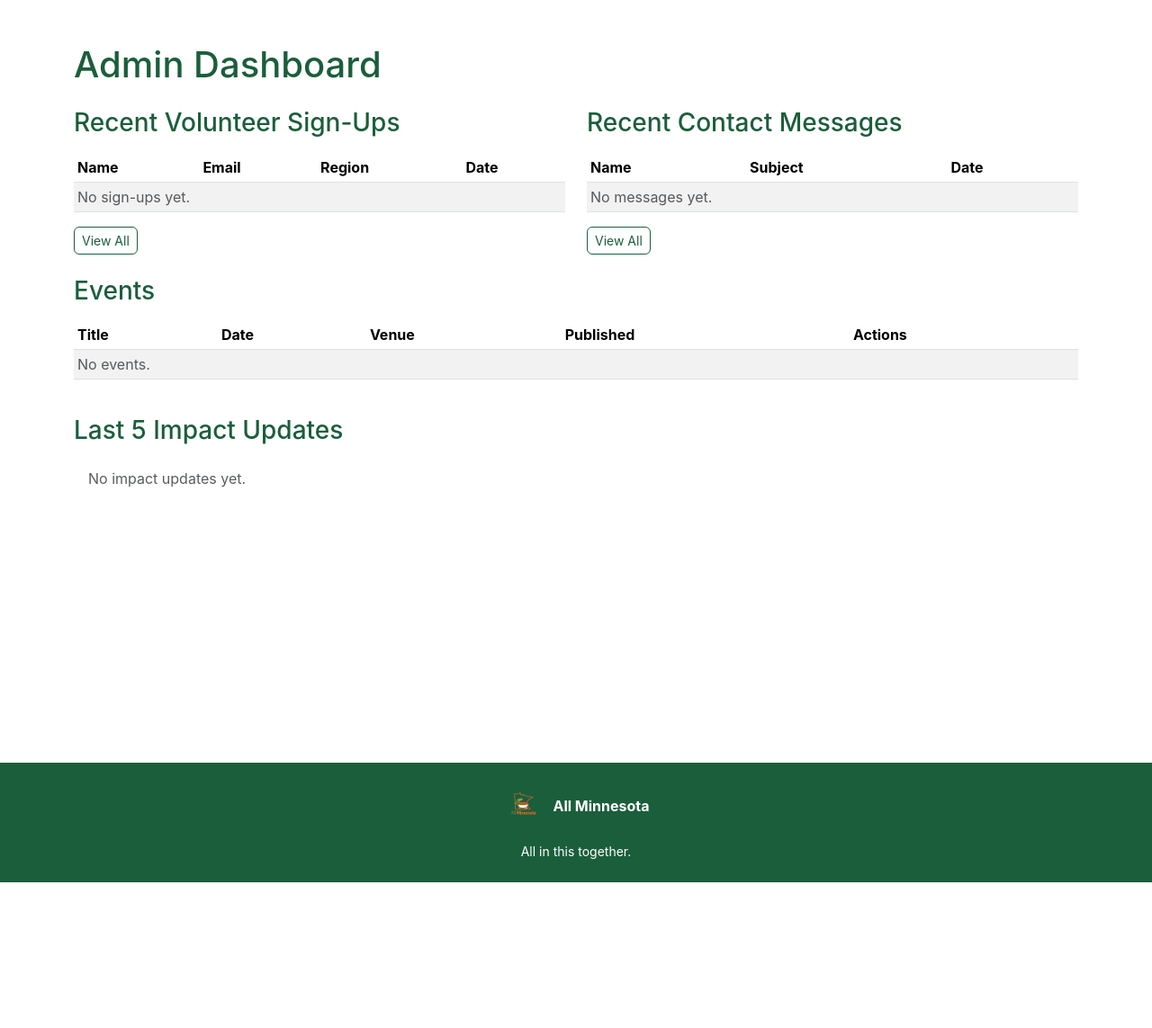
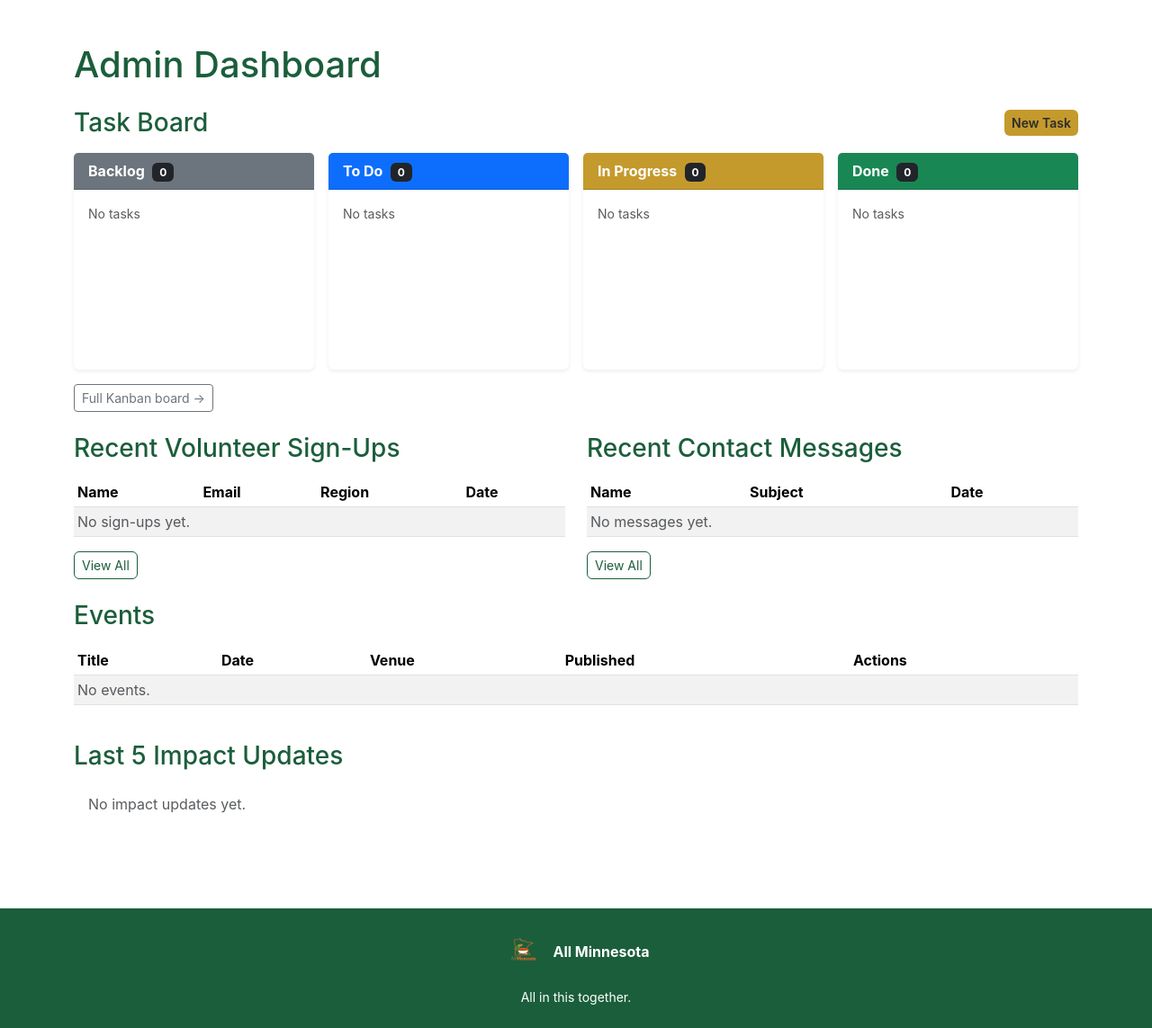
Before and after one commit to ekvale/allminnesota, a Django app: page /dashboard/ in a window 1280 px wide. Shown: the part 86-1229 px from the top of the page at 90% size. Before the commit the page ends 1067 px from the top, so only its background shows below. Run offline with Django 4.2, Linux system fonts and the light colour scheme; the visitor is signed in with stand-in values (Sample User, id 1); data comes from the database, SQL or seed files in the repository; data that the repository does not hold is empty.

Commit message:
Embed Kanban board on admin dashboard; move tasks from dashboard

```diff
--- a/core/templates/core/admin/_task_card.html
+++ b/core/templates/core/admin/_task_card.html
@@ -11,7 +11,7 @@
         {% if task.due_date %}
         <p class="small text-muted mb-2"><i class="fas fa-calendar me-1"></i>{{ task.due_date|date:"M j, Y" }}</p>
         {% endif %}
-        <form method="post" action="{% url 'core:kanban' %}" class="d-flex align-items-center gap-1">
+        <form method="post" action="{% if task_form_action %}{{ task_form_action }}{% else %}{% url 'core:kanban' %}{% endif %}" class="d-flex align-items-center gap-1">
             {% csrf_token %}
             <input type="hidden" name="task_id" value="{{ task.pk }}">
             <select name="status" class="form-select form-select-sm" style="width: auto;">
--- a/core/templates/core/admin/dashboard.html
+++ b/core/templates/core/admin/dashboard.html
@@ -54,6 +54,77 @@
         </div>
     </div>
     {% endif %}
+
+    <!-- Kanban board -->
+    <div class="row g-3 mb-4">
+        <div class="col-12 d-flex justify-content-between align-items-center">
+            <h3 class="text-primary-green mb-0">Task Board</h3>
+            <a href="{% url 'core:task_create' %}" class="btn btn-gold btn-sm">New Task</a>
+        </div>
+        <div class="col-6 col-lg-3">
+            <div class="card border-0 shadow-sm h-100">
+                <div class="card-header bg-secondary text-white py-2">
+                    <strong>Backlog</strong>
+                    <span class="badge bg-dark ms-1">{{ backlog|length }}</span>
+                </div>
+                <div class="card-body p-2 kanban-column">
+                    {% for task in backlog %}
+                    {% include 'core/admin/_task_card.html' with task=task task_form_action=request.path %}
+                    {% empty %}
+                    <p class="small text-muted mb-0 p-2">No tasks</p>
+                    {% endfor %}
+                </div>
+            </div>
+        </div>
+        <div class="col-6 col-lg-3">
+            <div class="card border-0 shadow-sm h-100">
+                <div class="card-header bg-primary text-white py-2">
+                    <strong>To Do</strong>
+                    <span class="badge bg-dark ms-1">{{ to_do|length }}</span>
+                </div>
+                <div class="card-body p-2 kanban-column">
+                    {% for task in to_do %}
+                    {% include 'core/admin/_task_card.html' with task=task task_form_action=request.path %}
+                    {% empty %}
+                    <p class="small text-muted mb-0 p-2">No tasks</p>
+                    {% endfor %}
+                </div>
+            </div>
+        </div>
+        <div class="col-6 col-lg-3">
+            <div class="card border-0 shadow-sm h-100">
+                <div class="card-header text-white py-2" style="background-color: #C49A2C;">
+                    <strong>In Progress</strong>
+                    <span class="badge bg-dark ms-1">{{ in_progress|length }}</span>
+                </div>
+                <div class="card-body p-2 kanban-column">
+                    {% for task in in_progress %}
+                    {% include 'core/admin/_task_card.html' with task=task task_form_action=request.path %}
+                    {% empty %}
+                    <p class="small text-muted mb-0 p-2">No tasks</p>
+                    {% endfor %}
+                </div>
+            </div>
+        </div>
+        <div class="col-6 col-lg-3">
+            <div class="card border-0 shadow-sm h-100">
+                <div class="card-header bg-success text-white py-2">
+                    <strong>Done</strong>
+                    <span class="badge bg-dark ms-1">{{ done|length }}</span>
+                </div>
+                <div class="card-body p-2 kanban-column">
+                    {% for task in done %}
+                    {% include 'core/admin/_task_card.html' with task=task task_form_action=request.path %}
+                    {% empty %}
+                    <p class="small text-muted mb-0 p-2">No tasks</p>
+                    {% endfor %}
+                </div>
+            </div>
+        </div>
+        <div class="col-12">
+            <a href="{% url 'core:kanban' %}" class="btn btn-outline-secondary btn-sm">Full Kanban board →</a>
+        </div>
+    </div>
 
     <div class="row">
         <div class="col-lg-6 mb-4">
--- a/core/views.py
+++ b/core/views.py
@@ -133,7 +133,7 @@ class ContactView(FormView):
 # ---------------------------------------------------------------------------
 
 class AdminDashboardView(LoginRequiredMixin, TemplateView):
-    """Dashboard: summary cards, recent volunteers/contacts, events, impact updates."""
+    """Dashboard: summary cards, recent volunteers/contacts, events, impact updates, kanban board."""
     template_name = 'core/admin/dashboard.html'
     login_url = '/admin/login/'
 
@@ -144,7 +144,24 @@ class AdminDashboardView(LoginRequiredMixin, TemplateView):
         context['recent_contacts'] = ContactMessage.objects.all()[:10]
         context['events'] = Event.objects.all().order_by('-date')
         context['recent_impact'] = ImpactUpdate.objects.select_related('updated_by').order_by('-updated_at')[:5]
+        # Kanban board: tasks by status (for embedded board and move-from-dashboard)
+        tasks = Task.objects.select_related('assigned_to').all()
+        context['backlog'] = tasks.filter(status='backlog').order_by('-order', 'created_at')
+        context['to_do'] = tasks.filter(status='to_do').order_by('-order', 'created_at')
+        context['in_progress'] = tasks.filter(status='in_progress').order_by('-order', 'created_at')
+        context['done'] = tasks.filter(status='done').order_by('-order', 'created_at')
         return context
+
+    def post(self, request, *args, **kwargs):
+        """Handle task status move from embedded kanban; redirect back to dashboard."""
+        task_id = request.POST.get('task_id')
+        new_status = request.POST.get('status')
+        if task_id and new_status and new_status in dict(Task.STATUS_CHOICES):
+            task = get_object_or_404(Task, pk=task_id)
+            task.status = new_status
+            task.save()
+            messages.success(request, f'Task moved to {dict(Task.STATUS_CHOICES).get(new_status)}.')
+        return redirect('core:dashboard')
 
 
 class GoalUpdateView(LoginRequiredMixin, UpdateView):
```
